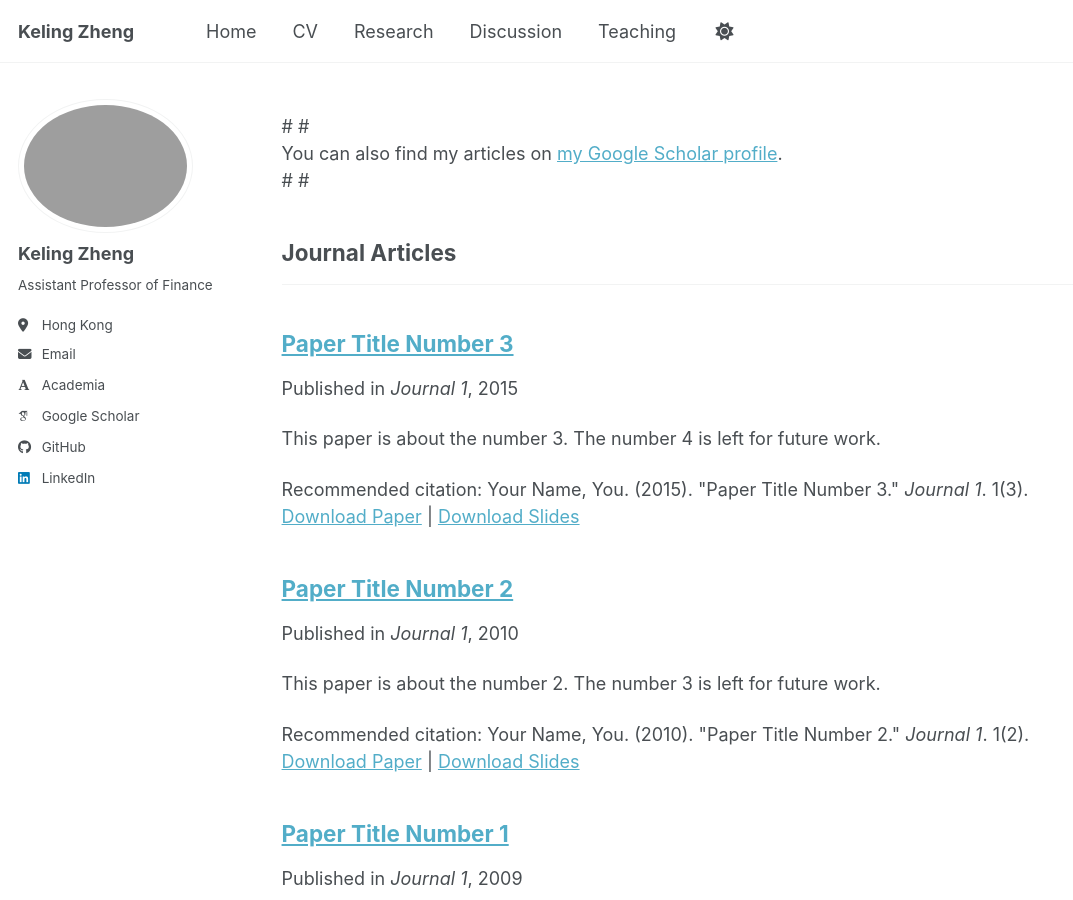
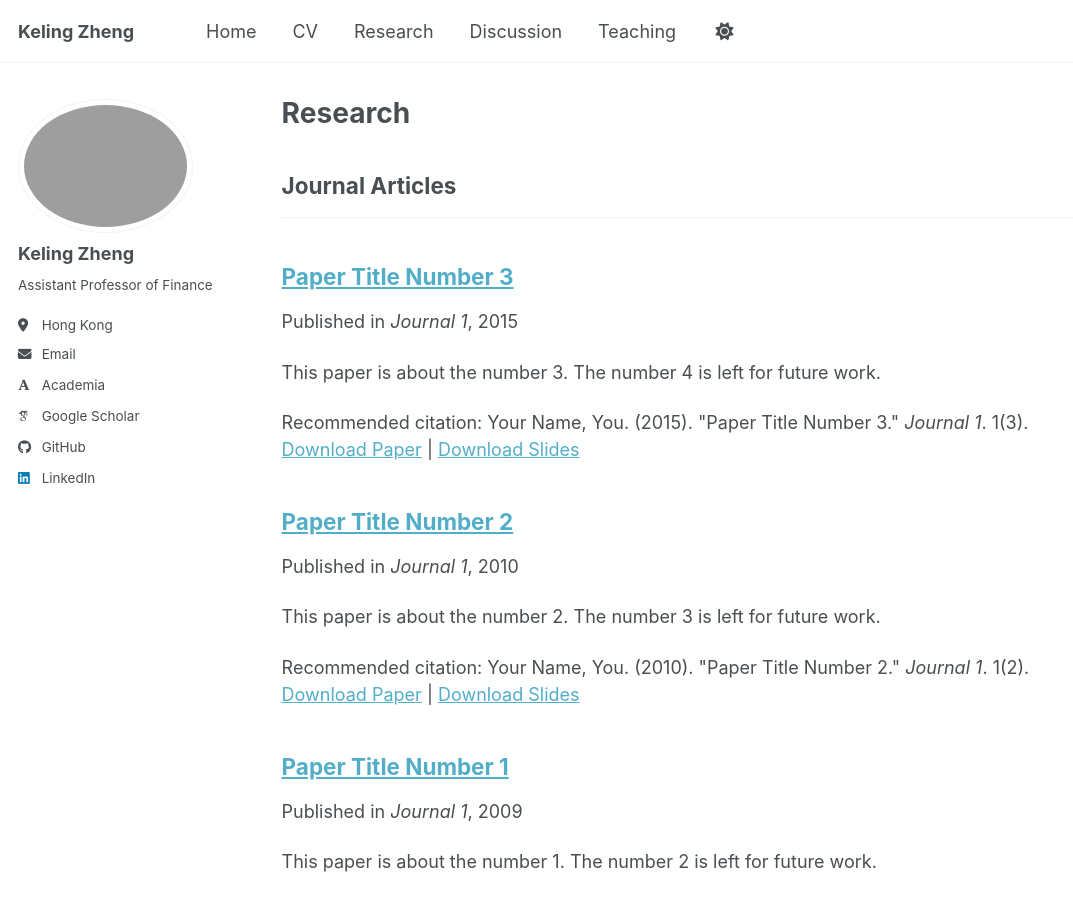
Before and after one commit to Keling-Zheng/Keling-Zheng.github.io, a Jekyll site: the page built from _pages/publications.html, in a window 1280 px wide and 900 px high. Shown: the whole window, without its empty margins (0-1073 px from the left). Built offline with Jekyll 4.4.1, drawn with Linux system fonts in a browser that asks for light colours; some web fonts are replaced; a script bundle is joined from its source files by our own code; library files that are not in the unit come from our copies.

Commit message:
Update publications.html

```diff
--- a/_pages/publications.html
+++ b/_pages/publications.html
@@ -1,15 +1,9 @@
 ---
 layout: archive
-title: ""
+title: "Research"
 permalink: /publications/
 author_profile: true
 ---
-
-# {% if site.author.googlescholar %}
-#   <div class="wordwrap">You can also find my articles on <a href="{{site.author.googlescholar}}">my Google Scholar profile</a>.</div>
-# {% endif %}
-
-# {% include base_path %}
 
 <!-- New style rendering if publication categories are defined -->
 {% if site.publication_category %}
```
